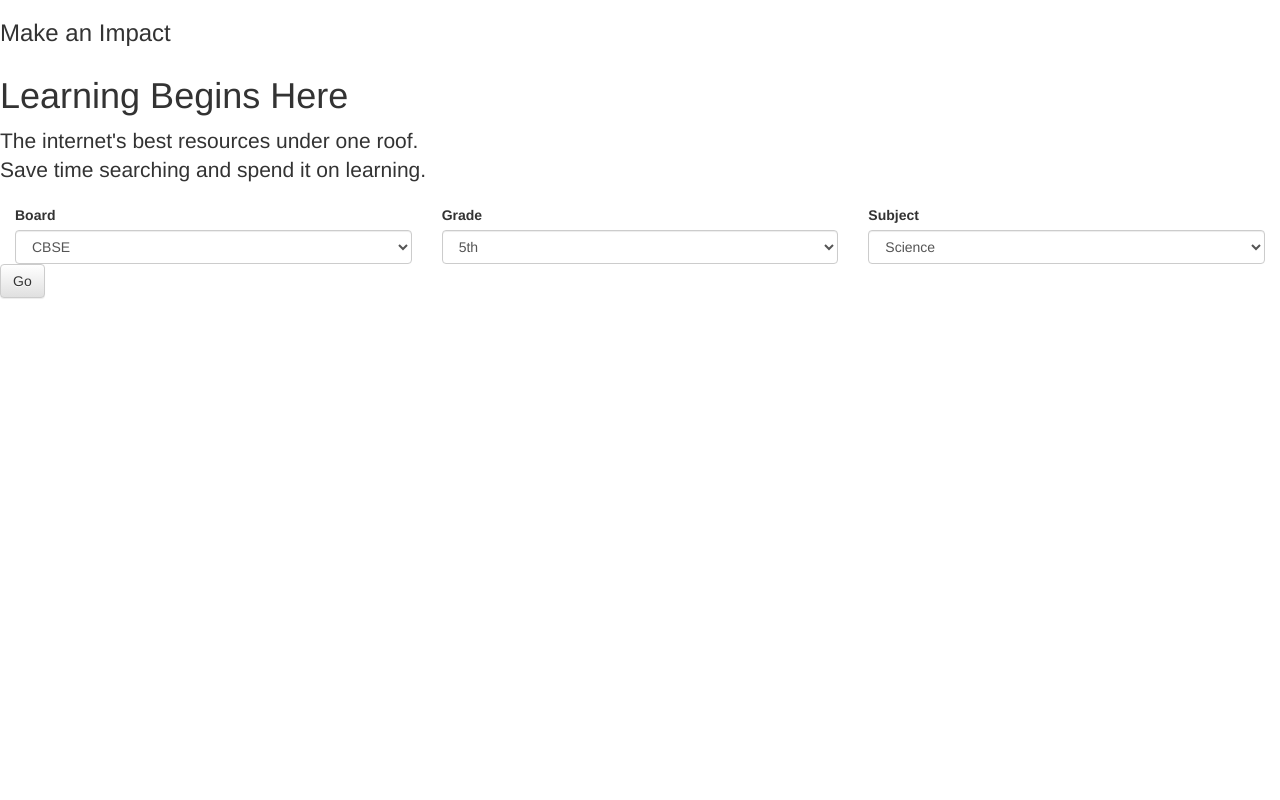
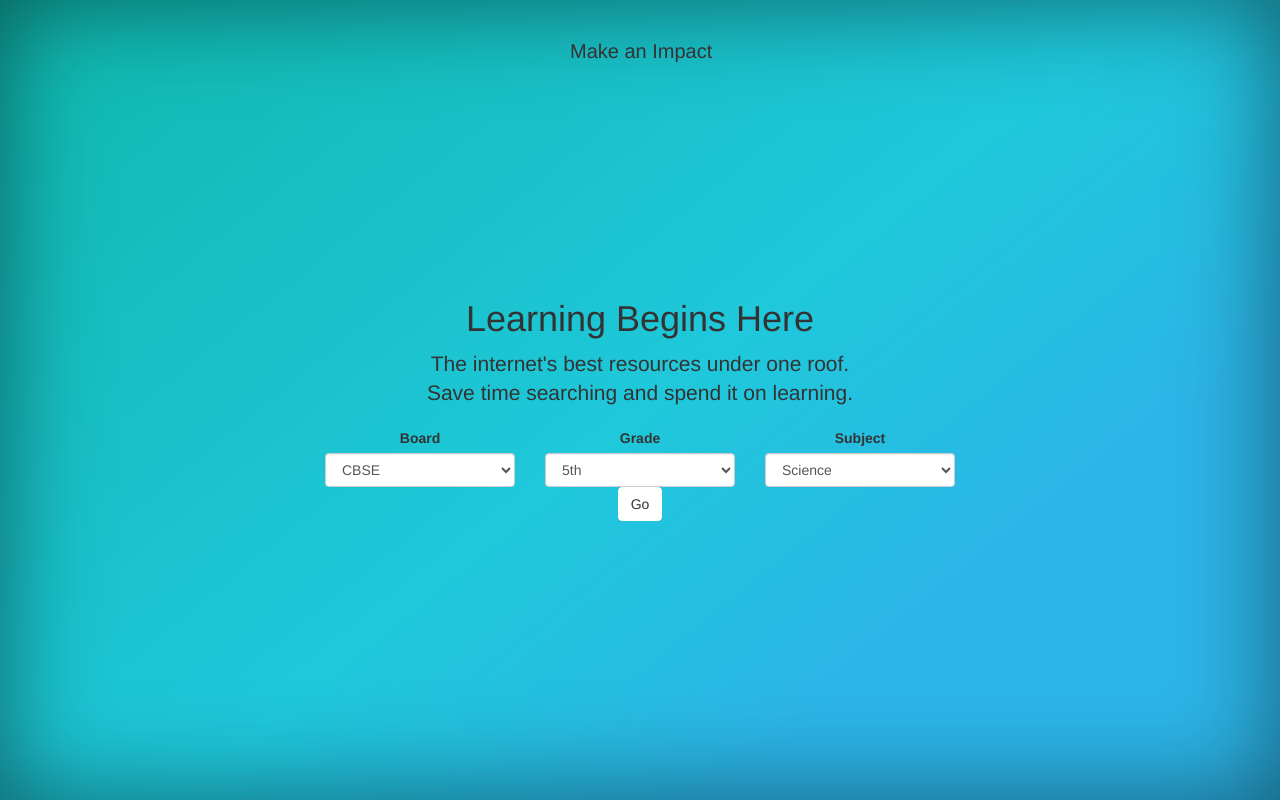
Before and after one commit to anirudhshenoy/projectabc, a Django app: page / in a window 1280 px wide. Run offline with Django 3.2, Linux system fonts and the light colour scheme; some libraries are stand-ins or nearby versions.

Commit message:
added bootstrap functionality

```diff
--- a/aggregator/templates/aggregator/index.html
+++ b/aggregator/templates/aggregator/index.html
@@ -1,17 +1,26 @@
 <!DOCTYPE html>
 <html lang="en">
 
-    {% load staticfiles %}
-    <head>
-        <title>Make impact</title>
-        <link rel="stylesheet" href="//maxcdn.bootstrapcdn.com/bootstrap/3.2.0/css/bootstrap.min.css">
-        <link rel="stylesheet" href="//maxcdn.bootstrapcdn.com/bootstrap/3.2.0/css/bootstrap-theme.min.css">
-        <link rel="stylesheet" href="{% static 'css/blog.css' %}">
-    </head>
+<head>
 
+    <meta http-equiv="Content-Type" content="text/html; charset=UTF-8">
 
+    <meta http-equiv="X-UA-Compatible" content="IE=edge">
+    <meta name="viewport" content="width=device-width, initial-scale=1">
+    <!-- The above 3 meta tags *must* come first in the head; any other head content must come *after* these tags -->
+    <meta name="description" content="">
+    <meta name="author" content="">
 
-  <style id="style-1-cropbar-clipper">/* Copyright 2014 Evernote Corporation. All rights reserved. */
+    <title>Make An Impact</title>
+
+     {% load staticfiles %}
+    <link rel="shortcut icon" type="image/png" href="{%  static 'favicon.ico' %}"/>
+    <link rel="stylesheet" href="https://maxcdn.bootstrapcdn.com/bootstrap/3.3.6/css/bootstrap.min.css">
+    <link href='https://fonts.googleapis.com/css?family=Satisfy' rel='stylesheet' type='text/css'>
+    <link rel="stylesheet" type="text/css" href="{% static 'aggregator/css/style.css' %}"/>
+    <script src="https://ajax.googleapis.com/ajax/libs/jquery/1.12.0/jquery.min.js"></script>
+    <script src="http://maxcdn.bootstrapcdn.com/bootstrap/3.3.6/js/bootstrap.min.js"></script>
+    <style id="style-1-cropbar-clipper">/* Copyright 2014 Evernote Corporation. All rights reserved. */
 .en-markup-crop-options {
     top: 18px !important;
     left: 50% !important;
@@ -25,6 +34,8 @@
     margin-left: 0px !important;
 }
   </style>
+</head>
+
 
 
  <body>
--- a/projectabc/settings.py
+++ b/projectabc/settings.py
@@ -118,4 +118,6 @@ USE_TZ = True
 # Static files (CSS, JavaScript, Images)
 # https://docs.djangoproject.com/en/1.11/howto/static-files/
 
+
+
 STATIC_URL = '/static/'
```
